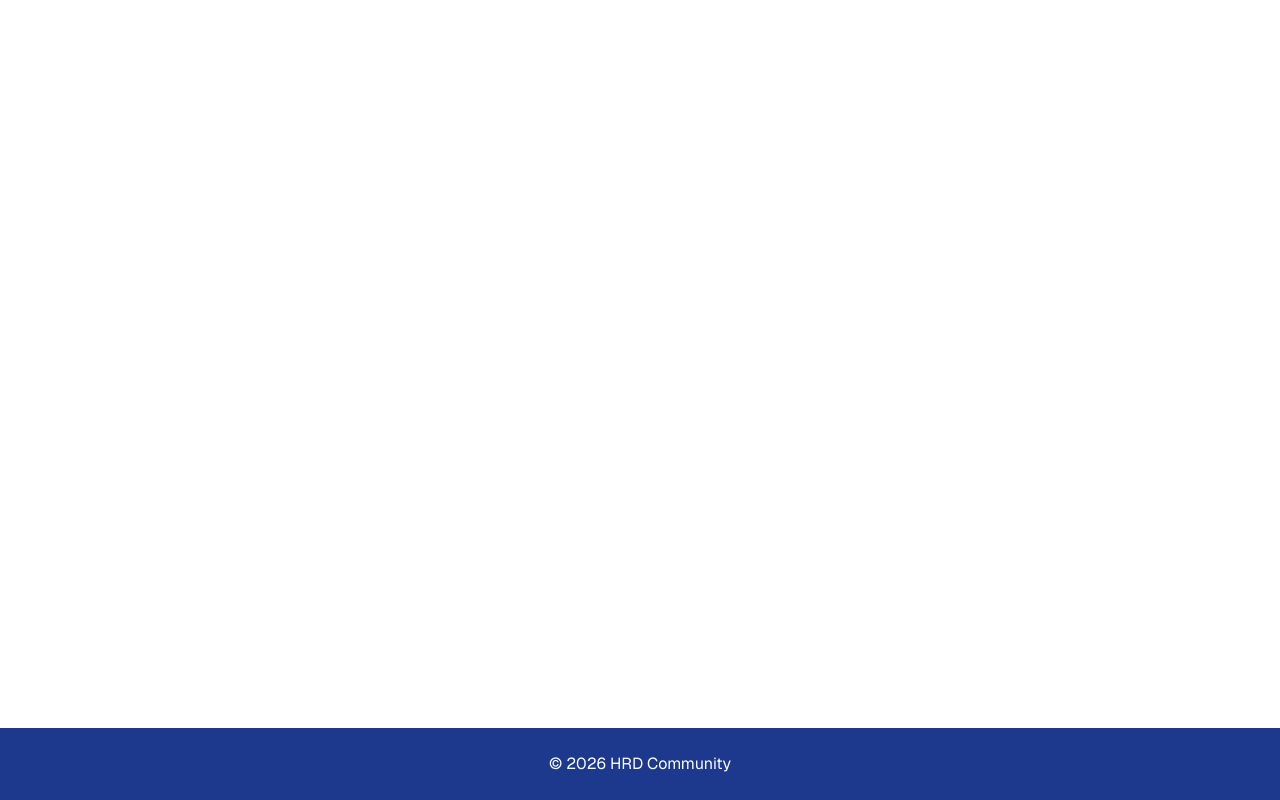
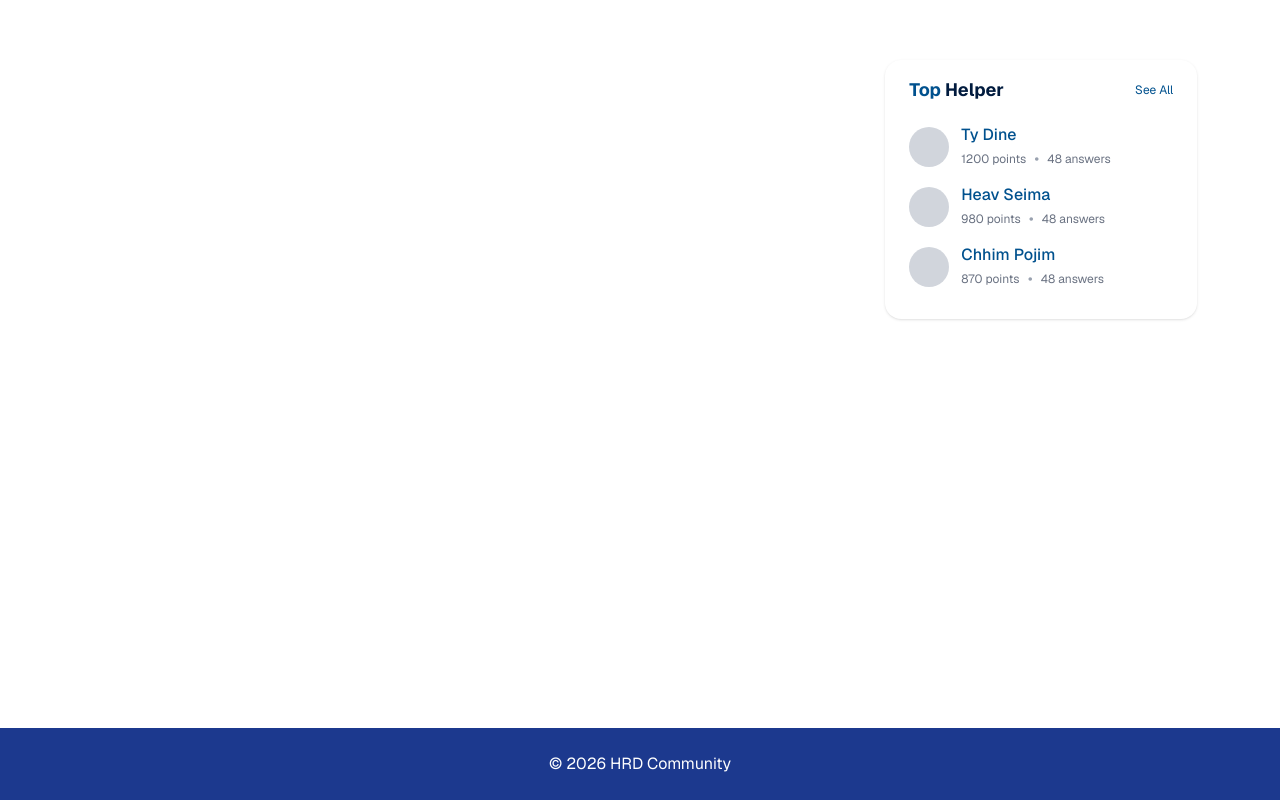
Before and after one commit to cod-itor/GROUP-E-coding-challange-frontend, a Next.js app: page /question-feed in a window 1280 px wide. Built offline with nearby package versions, Linux system fonts and the light colour scheme.

Commit message:
create top helper component

```diff
--- a/src/app/(site)/question-feed/page.jsx
+++ b/src/app/(site)/question-feed/page.jsx
@@ -1,5 +1,3 @@
-import QuestionListSectionComponent from "@/app/components/QuestionListSectionComponent";
-import TagsComponent from "@/app/components/TagsComponent";
 import TopHelperComponent from "@/app/components/TopHelperComponent";
 import React from "react";
 
@@ -19,7 +17,7 @@ export default function page() {
 
           {/* Right Sidebar */}
           <div className="col-span-12 lg:col-span-4 space-y-4">
-            {/* <TopHelperComponent /> */}
+            <TopHelperComponent />
             {/* <TagsComponent /> */}
           </div>
         </main>
--- /dev/null
+++ b/src/app/components/TopHelperComponent.jsx
@@ -0,0 +1,50 @@
+import React from "react";
+
+export default function TopHelperComponent() {
+  const users = [
+    { id: 1, name: "Ty Dine", points: 1200, answers: 48 },
+    { id: 2, name: "Heav Seima", points: 980, answers: 48 },
+    { id: 3, name: "Chhim Pojim", points: 870, answers: 48 },
+  ];
+  return (
+    <div className="w-[360px] p-[24px]">
+      <div className=" mt-3 bg-white py-4 rounded-2xl shadow px-6 ">
+        <div className="flex justify-between ">
+          <div className="text-[18px] flex gap-1 font-bold">
+            <h1 className="text-[#00518E] ">Top</h1>
+            <h1 className="text-[#011B3E]">Helper</h1>
+          </div>
+          <button className="text-[12px] text-[#00518E] ">See All</button>
+        </div>
+        {/* <div className="mt-5">
+          {[1, 2, 3].map((user) => (
+            <userCard key={user.id} user={user} />
+          ))}
+        </div> */}
+        <div className="mt-5">
+          {users.map((user) => (
+            <UserCard key={user.id} user={user} />
+          ))}
+        </div>
+      </div>
+    </div>
+  );
+}
+
+
+function UserCard({ user }) {
+  return (
+    <div className="flex items-center gap-3 mb-3">
+      <div className="w-10 h-10 bg-gray-300 rounded-full"></div>
+
+      <div>
+        <p className="font-medium text-[#00518E]">{user.name}</p>
+        <div className="flex gap-2 items-center">
+          <p className="text-xs text-gray-500 ">{user.points} points</p>
+          <span className="text-gray-400">•</span>
+          <p className="text-xs text-gray-500">{user.answers} answers</p>
+        </div>
+      </div>
+    </div>
+  );
+}
```
Also changed, not shown: 1 other file (tests, documents, lock files or other folders).
